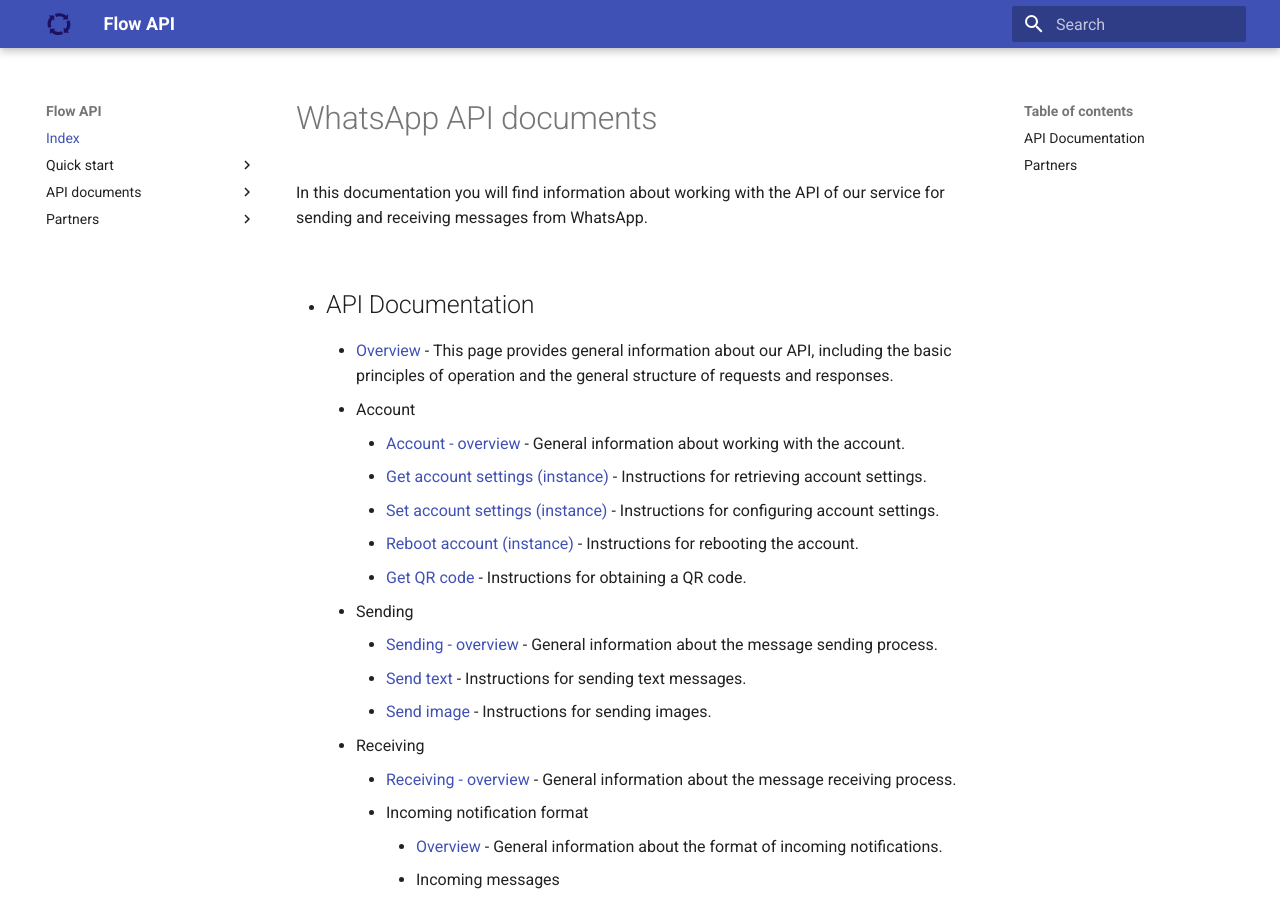
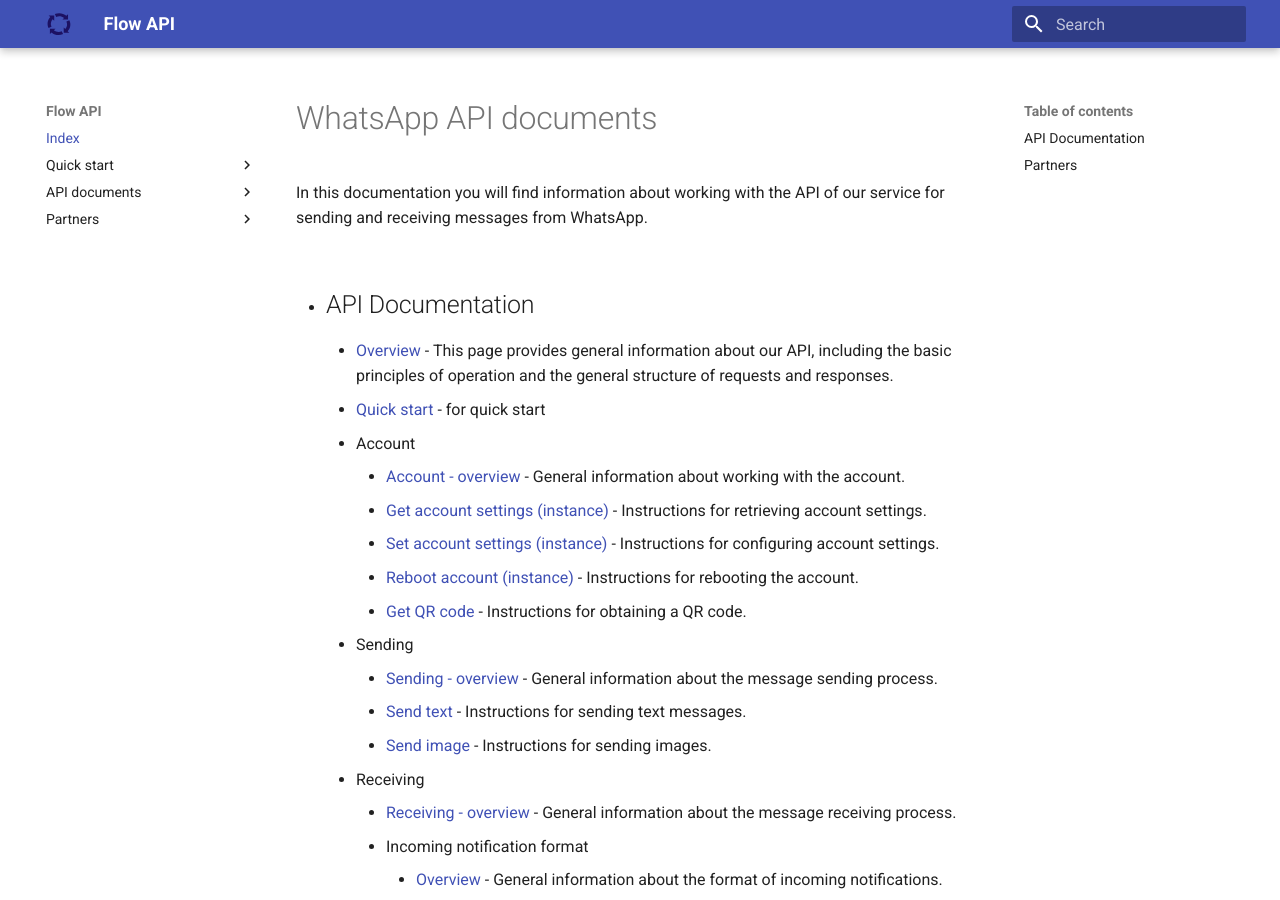
Before and after one commit to flowsell/public_api_docs, an MkDocs documentation site: the page built from docs/index.md, in a window 1280 px wide and 900 px high. Built offline with MkDocs 1.6.1 and Material for MkDocs 9.7.7, drawn with Linux system fonts in a browser that asks for light colours.

Commit message:
feat: added before_work.md

```diff
--- a/docs/index.md
+++ b/docs/index.md
@@ -5,6 +5,7 @@ In this documentation you will find information about working with the API of ou
  - ## API Documentation
     - [Overview](api/index.md) - This page provides general information about our API, including the basic principles of
       operation and the general structure of requests and responses.
+    - [Quick start](quick_start/before_work.md) - for quick start
     - Account
         - [Account - overview](api/account/index.md) - General information about working with the account.
         - [Get account settings (instance)](api/account/get-settings.md) - Instructions for retrieving account settings.
```
Also changed, not shown: docs/quick_start/before_work.md (+0 -2 lines).
